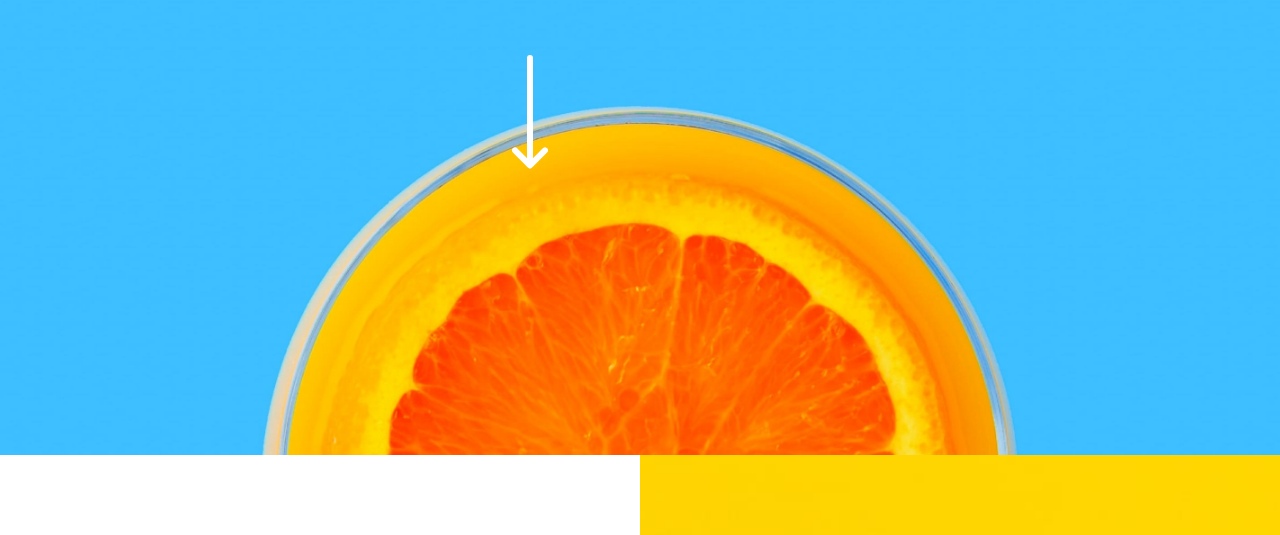
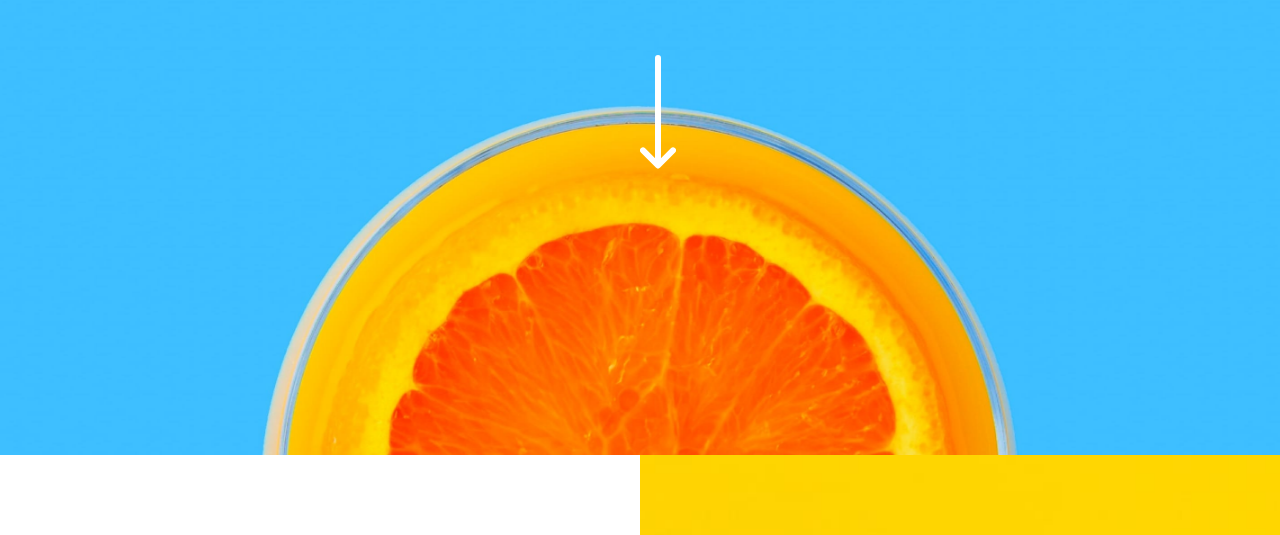
Before and after one commit to SinachPat/sunnyside-group19, a plain HTML site: page index.html in a window 1280 px wide. Shown: the part 265-800 px from the top of the page. Drawn offline with Linux system fonts and the light colour scheme.

Commit message:
css update

```diff
--- a/style.css
+++ b/style.css
@@ -54,7 +54,7 @@ header h1{
 .arrow-down{
     position: absolute;
     top: 40%;
-    left: 40%;
+    left: 50%;
 }
 .flextextimg{
     display: flex;
```
